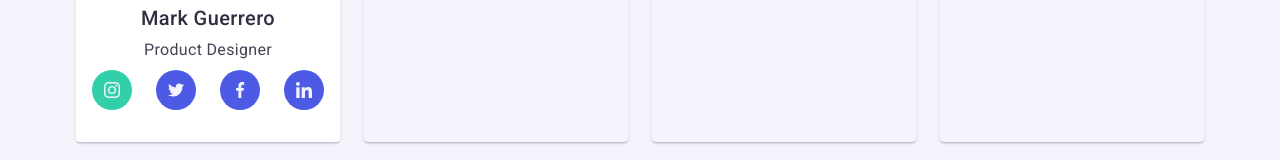
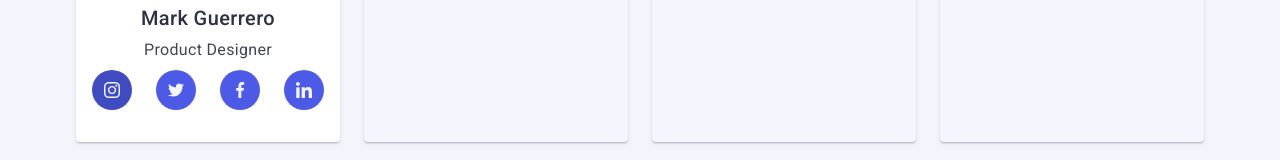
Before and after one commit to hotgorod/goit-markup-hw-04, a plain HTML site: page index.html in a window 1280 px wide. In both pictures the pointer is over the link 112 px from the left and 2078 px from the top of the page. Shown: the part 1989-2149 px from the top of the page. Drawn offline with nearby package versions, Linux system fonts and the light colour scheme.

Commit message:
hover color fixed

```diff
--- a/css/styles.css
+++ b/css/styles.css
@@ -314,7 +314,7 @@ img {
 
 .social-list-link:hover,
 .social-list-link:focus {
-  background-color: var(--green);
+  background-color: var(--active-color);
 }
 
 .social-list-icon {
```
